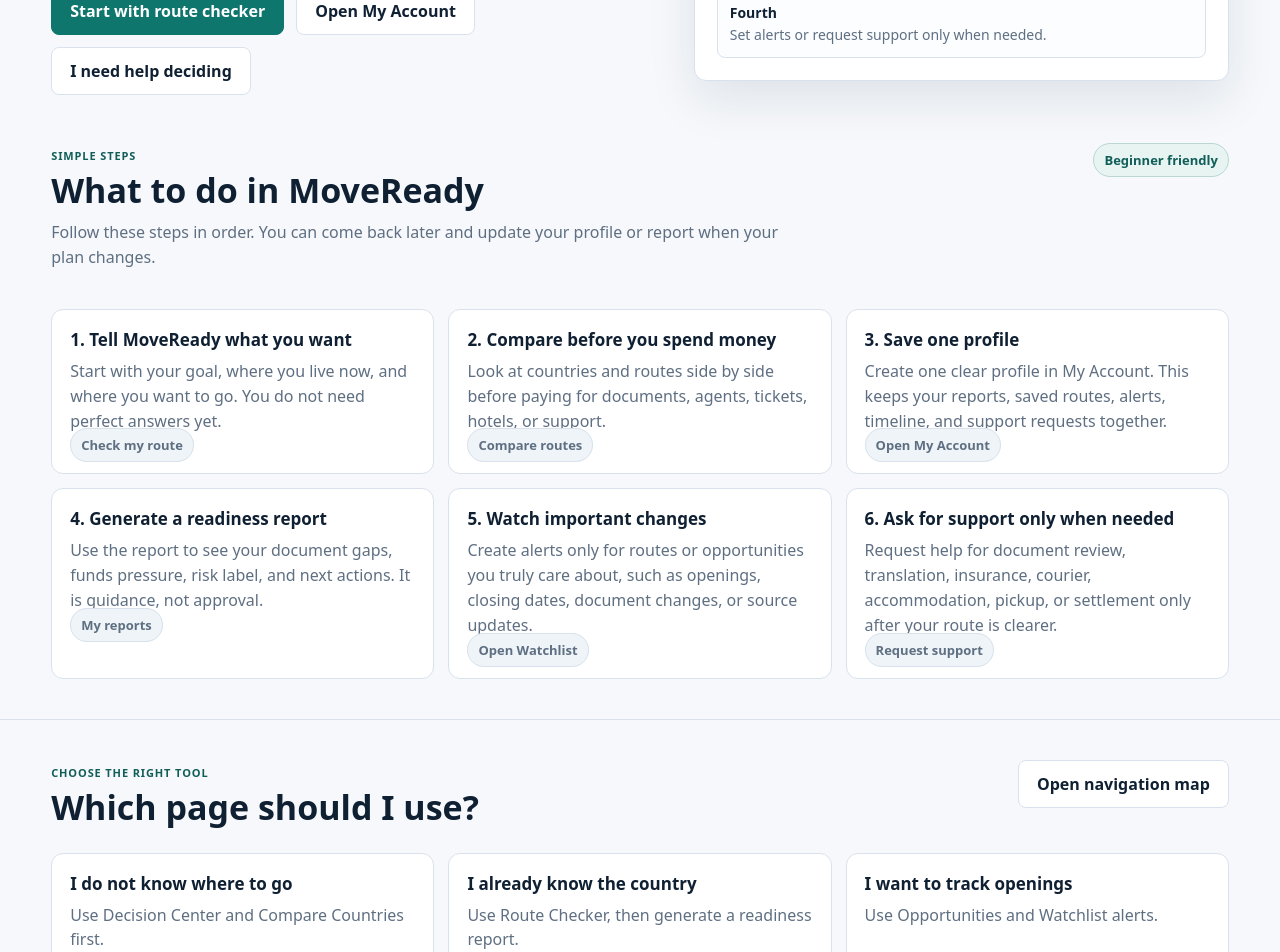
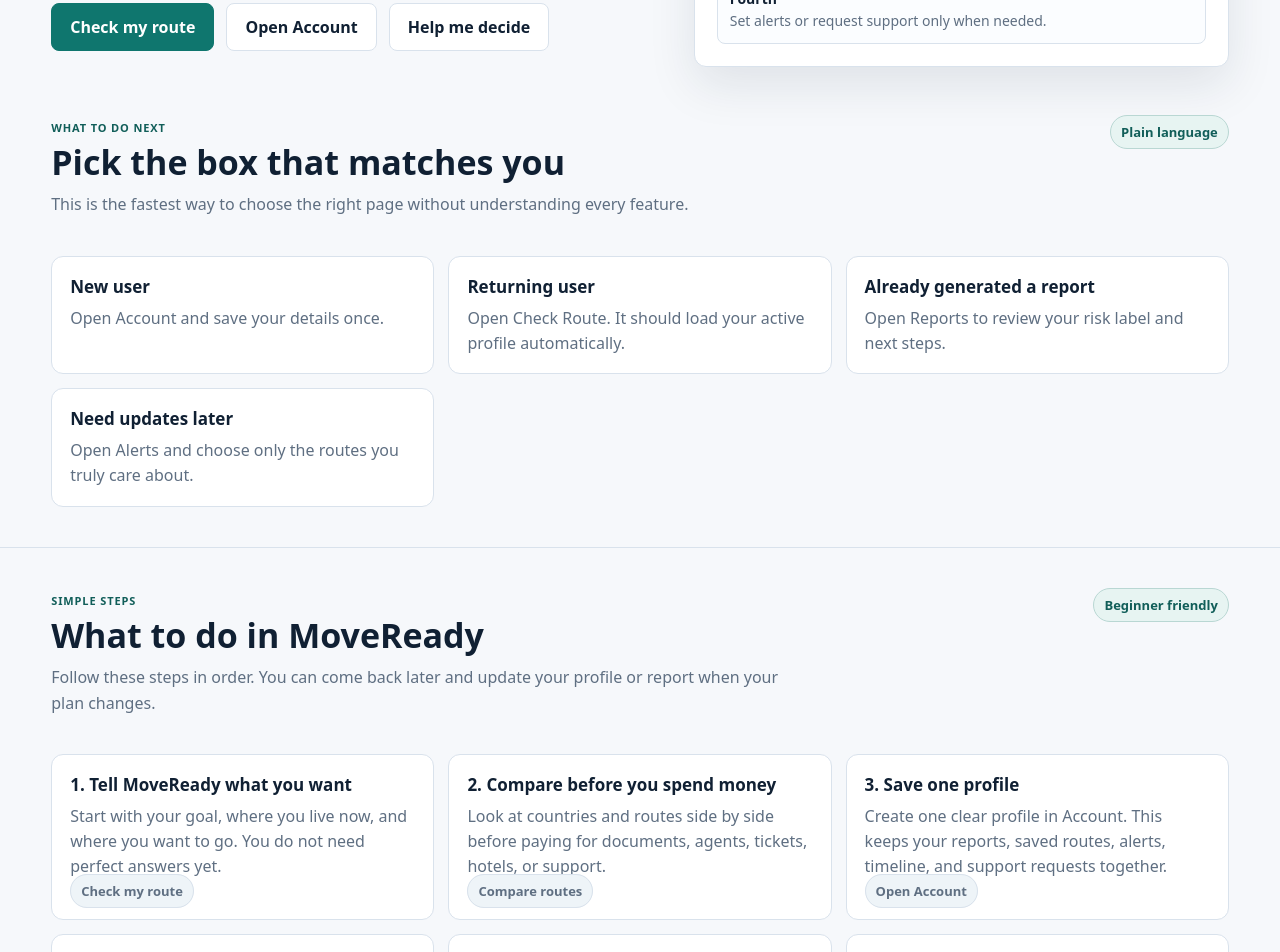
Before and after one commit to SirBM201/SirBM201-moveready-frontend, a Next.js app: page /start in a window 1280 px wide. Shown: the part 460-1412 px from the top of the page. Built offline with nearby package versions, Linux system fonts and the light colour scheme.

Commit message:
Make start guide clearer for returning users

```diff
--- a/app/start/page.tsx
+++ b/app/start/page.tsx
@@ -15,8 +15,8 @@ const simpleSteps = [
   },
   {
     title: "3. Save one profile",
-    text: "Create one clear profile in My Account. This keeps your reports, saved routes, alerts, timeline, and support requests together.",
-    action: "Open My Account",
+    text: "Create one clear profile in Account. This keeps your reports, saved routes, alerts, timeline, and support requests together.",
+    action: "Open Account",
     href: "/dashboard",
   },
   {
@@ -28,7 +28,7 @@ const simpleSteps = [
   {
     title: "5. Watch important changes",
     text: "Create alerts only for routes or opportunities you truly care about, such as openings, closing dates, document changes, or source updates.",
-    action: "Open Watchlist",
+    action: "Create alerts",
     href: "/watchlist",
   },
   {
@@ -49,23 +49,46 @@ const plainRules = [
 const whoNeedsWhat = [
   {
     title: "I do not know where to go",
-    text: "Use Decision Center and Compare Countries first.",
+    text: "Use Decide and Countries first.",
     href: "/decision-center",
   },
   {
     title: "I already know the country",
-    text: "Use Route Checker, then generate a readiness report.",
+    text: "Use Check Route, then generate a readiness report.",
     href: "/route-checker",
   },
   {
     title: "I want to track openings",
-    text: "Use Opportunities and Watchlist alerts.",
-    href: "/opportunities",
+    text: "Use Alerts to watch route openings, closing dates, and document changes.",
+    href: "/watchlist",
   },
   {
     title: "I need practical help",
     text: "Use Services, but only after you understand the route and risk.",
     href: "/services",
+  },
+];
+
+const nextActions = [
+  {
+    title: "New user",
+    text: "Open Account and save your details once.",
+    href: "/dashboard",
+  },
+  {
+    title: "Returning user",
+    text: "Open Check Route. It should load your active profile automatically.",
+    href: "/route-checker",
+  },
+  {
+    title: "Already generated a report",
+    text: "Open Reports to review your risk label and next steps.",
+    href: "/my-reports",
+  },
+  {
+    title: "Need updates later",
+    text: "Open Alerts and choose only the routes you truly care about.",
+    href: "/watchlist",
   },
 ];
 
@@ -82,9 +105,9 @@ export default function StartPage() {
             This page explains what to do first, what to do next, and what not to treat as guaranteed. It is written for everyday users, not immigration experts.
           </p>
           <div className="actions">
-            <a className="btn primary" href="/route-checker">Start with route checker</a>
-            <a className="btn" href="/dashboard">Open My Account</a>
-            <a className="btn" href="/decision-center">I need help deciding</a>
+            <a className="btn primary" href="/route-checker">Check my route</a>
+            <a className="btn" href="/dashboard">Open Account</a>
+            <a className="btn" href="/decision-center">Help me decide</a>
           </div>
         </div>
 
@@ -92,7 +115,7 @@ export default function StartPage() {
           <h2>Best simple order</h2>
           <div className="mini-list">
             <div><strong>First</strong><span>Check or compare your route.</span></div>
-            <div><strong>Second</strong><span>Save one profile in My Account.</span></div>
+            <div><strong>Second</strong><span>Save one profile in Account.</span></div>
             <div><strong>Third</strong><span>Generate a readiness report.</span></div>
             <div><strong>Fourth</strong><span>Set alerts or request support only when needed.</span></div>
           </div>
@@ -100,6 +123,27 @@ export default function StartPage() {
       </section>
 
       <section className="section no-top-pad">
+        <div className="section-heading-row">
+          <div>
+            <p className="overline">What to do next</p>
+            <h2>Pick the box that matches you</h2>
+            <p className="section-intro">
+              This is the fastest way to choose the right page without understanding every feature.
+            </p>
+          </div>
+          <span className="status-dot">Plain language</span>
+        </div>
+        <div className="grid">
+          {nextActions.map((item) => (
+            <a className="card" href={item.href} key={item.title}>
+              <h3>{item.title}</h3>
+              <p>{item.text}</p>
+            </a>
+          ))}
+        </div>
+      </section>
+
+      <section className="section">
         <div className="section-heading-row">
           <div>
             <p className="overline">Simple steps</p>
@@ -155,7 +199,7 @@ export default function StartPage() {
           </div>
           <div className="actions">
             <a className="btn primary" href="/route-checker">Check my route</a>
-            <a className="btn" href="/dashboard">Go to My Account</a>
+            <a className="btn" href="/dashboard">Go to Account</a>
             <a className="btn" href="/trust">Read trust and safety</a>
           </div>
         </div>
```
